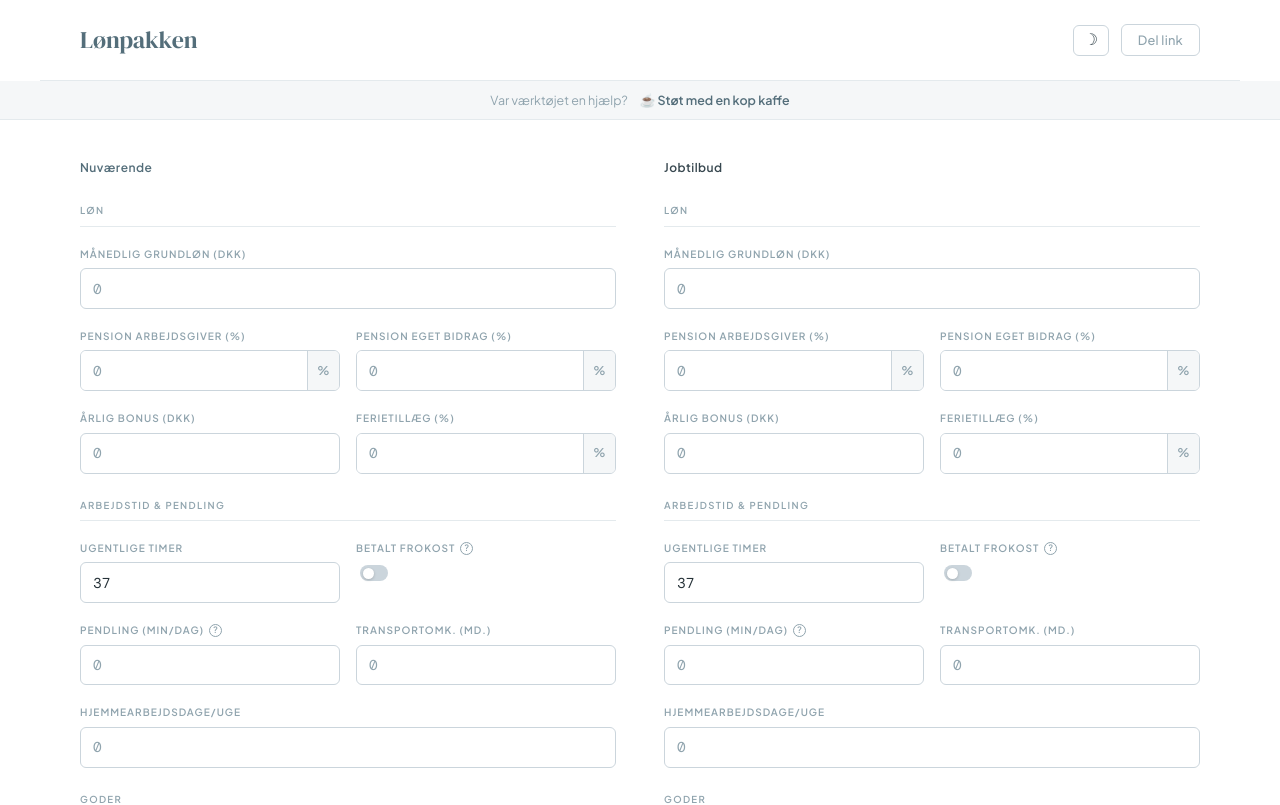
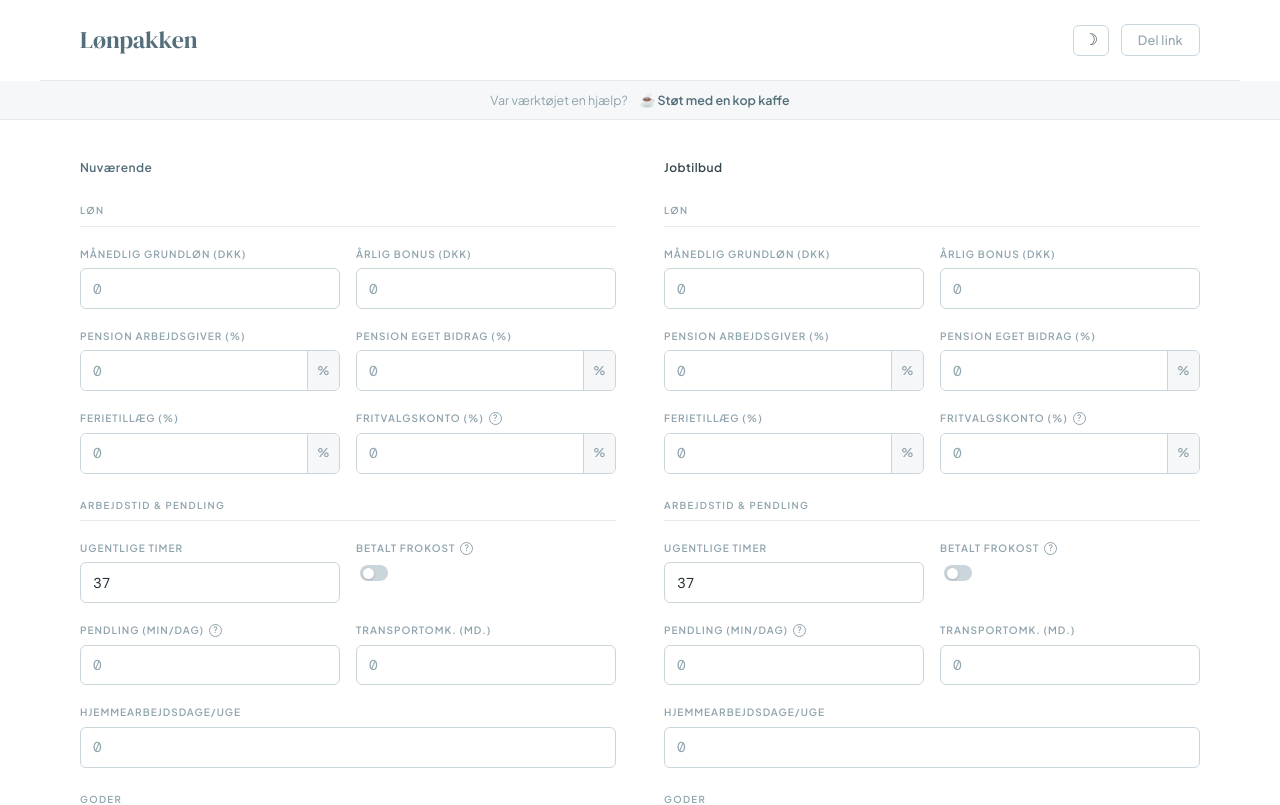
Before and after one commit to thwit/loenpakken, a React (Vite) app: page / in a window 1280 px wide. Shown: the top 805 px of the page. Built offline with nearby package versions, Linux system fonts and the light colour scheme.

Commit message:
Add Fritvalgskonto, tooltips, UI tweaks
Co-Authored-By: Claude Sonnet 4.6 <noreply@anthropic.com>

```diff
--- a/src/calculations.ts
+++ b/src/calculations.ts
@@ -17,6 +17,7 @@ export function calculate(pkg: Package): CalculationResult {
   const annualPension = monthlyPension * 12;
   const monthlyOwnPension = pkg.monthlySalary * pkg.ownPensionPct / 100;
   const ferietillaeg = annualSalary * pkg.ferietillaegPct / 100;
+  const fritvalgAnnual = annualSalary * pkg.fritvalgPct / 100;
 
   const benefitsAnnual = pkg.benefits.reduce((sum, b) => sum + b.valuePerMonth * 12, 0);
 
@@ -35,6 +36,7 @@ export function calculate(pkg: Package): CalculationResult {
     annualSalary +
     annualPension +
     ferietillaeg +
+    fritvalgAnnual +
     pkg.yearlyBonus +
     benefitsAnnual -
     annualCommuteCost;
@@ -57,6 +59,7 @@ export function calculate(pkg: Package): CalculationResult {
     { label: pkg.ownPensionPct > 0 ? `Pension eget bidrag (${pkg.ownPensionPct}%)` : 'Pension eget bidrag', monthlyDKK: -monthlyOwnPension },
     { label: 'Bonus', monthlyDKK: pkg.yearlyBonus / 12 },
     { label: pkg.ferietillaegPct > 0 ? `Ferietillæg (${pkg.ferietillaegPct}%)` : 'Ferietillæg', monthlyDKK: ferietillaeg / 12 },
+    { label: pkg.fritvalgPct > 0 ? `Fritvalgskonto (${pkg.fritvalgPct}%)` : 'Fritvalgskonto', monthlyDKK: fritvalgAnnual / 12 },
     ...pkg.benefits.map(b => ({ label: b.label || 'Gode', monthlyDKK: b.valuePerMonth })),
     { label: 'Pendling', monthlyDKK: -effectiveMonthlyCommuteCost },
   ];
--- a/src/components/ComparisonGrid.tsx
+++ b/src/components/ComparisonGrid.tsx
@@ -86,11 +86,18 @@ function PackageColumn({ pkg, index, dispatch }: ColumnProps) {
 
       <div className={styles.sectionLabel}>Løn</div>
 
-      <Field
-        label="Månedlig grundløn (DKK)"
-        value={pkg.monthlySalary}
-        onChange={v => upd('monthlySalary', v)}
-      />
+      <div className={styles.fieldRow}>
+        <Field
+          label="Månedlig grundløn (DKK)"
+          value={pkg.monthlySalary}
+          onChange={v => upd('monthlySalary', v)}
+        />
+        <Field
+          label="Årlig bonus (DKK)"
+          value={pkg.yearlyBonus}
+          onChange={v => upd('yearlyBonus', v)}
+        />
+      </div>
 
       <div className={styles.fieldRow}>
         <Field
@@ -113,17 +120,21 @@ function PackageColumn({ pkg, index, dispatch }: ColumnProps) {
 
       <div className={styles.fieldRow}>
         <Field
-          label="Årlig bonus (DKK)"
-          value={pkg.yearlyBonus}
-          onChange={v => upd('yearlyBonus', v)}
-        />
-        <Field
           label="Ferietillæg (%)"
           value={pkg.ferietillaegPct}
           onChange={v => upd('ferietillaegPct', v)}
           suffix="%"
           min={0}
           max={100}
+        />
+        <Field
+          label="Fritvalgskonto (%)"
+          value={pkg.fritvalgPct}
+          onChange={v => upd('fritvalgPct', v)}
+          suffix="%"
+          min={0}
+          max={100}
+          tooltip="Typisk 1–8% af grundlønnen, frit disponibelt (udbetaling, pension, ferie m.m.). Tælles her som ekstra løn oven i grundlønnen."
         />
       </div>
 
@@ -193,7 +204,7 @@ function PackageColumn({ pkg, index, dispatch }: ColumnProps) {
             className={styles.benefitLabelInput}
             type="text"
             value={b.label}
-            placeholder="Navn på gode"
+            placeholder="Navn på gode eller tillæg"
             onChange={e => dispatch({ type: 'UPDATE_BENEFIT', id: pkg.id, benefitId: b.id, key: 'label', value: e.target.value })}
           />
           <div className={styles.inputGroup}>
@@ -217,7 +228,7 @@ function PackageColumn({ pkg, index, dispatch }: ColumnProps) {
       <button
         className={styles.addBenefitButton}
         onClick={() => dispatch({ type: 'ADD_BENEFIT', id: pkg.id })}
-      >+ Tilføj gode</button>
+      >+ Tilføje gode eller tillæg</button>
     </div>
   );
 }
--- a/src/constants.ts
+++ b/src/constants.ts
@@ -14,6 +14,7 @@ export function createDefaultPackage(name: string): Package {
     ownPensionPct: 0,
     yearlyBonus: 0,
     ferietillaegPct: 0,
+    fritvalgPct: 0,
     weeklyHours: 37,
     betaltFrokost: false,
     commuteMinutesPerDay: 0,
--- a/src/types.ts
+++ b/src/types.ts
@@ -13,6 +13,7 @@ export interface Package {
   ownPensionPct: number;
   yearlyBonus: number;
   ferietillaegPct: number;
+  fritvalgPct: number;
   // Arbejdstid & Pendling
   weeklyHours: number;
   betaltFrokost: boolean;
--- a/src/urlState.ts
+++ b/src/urlState.ts
@@ -10,6 +10,7 @@ function encodePackage(pkg: Package, defaultName: string, params: URLSearchParam
   if (pkg.ownPensionPct !== 0)       params.set(`${p}.op`, String(pkg.ownPensionPct));
   if (pkg.yearlyBonus !== 0)         params.set(`${p}.yb`, String(pkg.yearlyBonus));
   if (pkg.ferietillaegPct !== 0)     params.set(`${p}.fp`, String(pkg.ferietillaegPct));
+  if (pkg.fritvalgPct !== 0)         params.set(`${p}.fv`, String(pkg.fritvalgPct));
   if (pkg.weeklyHours !== DEFAULT_WEEKLY_HOURS) params.set(`${p}.wh`, String(pkg.weeklyHours));
   if (pkg.betaltFrokost)             params.set(`${p}.bf`, '1');
   if (pkg.commuteMinutesPerDay !== 0) params.set(`${p}.cm`, String(pkg.commuteMinutesPerDay));
@@ -52,6 +53,7 @@ function decodePackage(params: URLSearchParams, p: string, defaultName: string):
     ownPensionPct: num(`${p}.op`),
     yearlyBonus: num(`${p}.yb`),
     ferietillaegPct: num(`${p}.fp`),
+    fritvalgPct: num(`${p}.fv`),
     weeklyHours: num(`${p}.wh`, DEFAULT_WEEKLY_HOURS),
     betaltFrokost: params.get(`${p}.bf`) === '1',
     commuteMinutesPerDay: num(`${p}.cm`),
```
